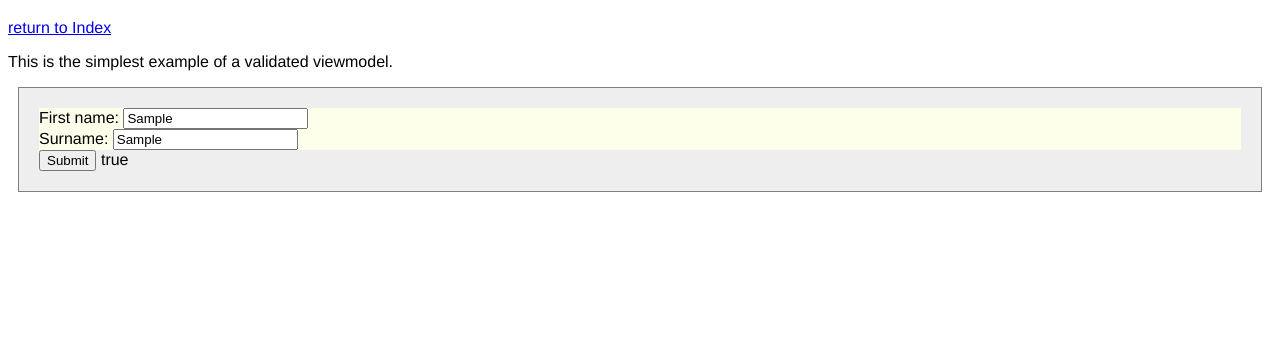
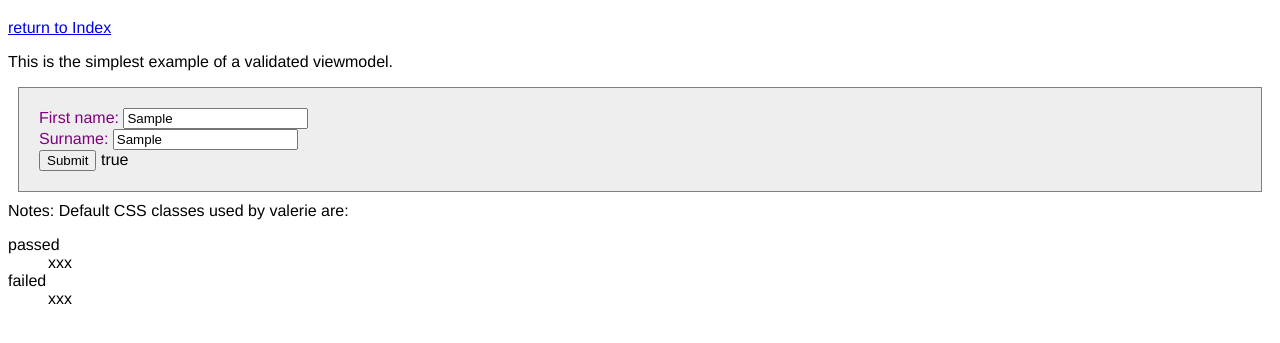
Before and after one commit to conficient/Valerie-examples, a plain HTML site: page valerie-examples/simple-example.html in a window 1280 px wide. Both pictures are taken after typing "Sample", "Sample" into the empty fields and a click on the button "Submit". Shown: the part 61-404 px from the top of the page. Drawn offline with Linux system fonts and the light colour scheme.

Commit message:
Tweaked css a bit

```diff
--- a/valerie-examples/basic.css
+++ b/valerie-examples/basic.css
@@ -1,16 +1,16 @@
 
 /* css classes for valerie */
-
-.error {
-    color: red;
-}
 
 .failed {
     color: red;
 }
 
+.passed {
+    color: green;
+}
+
 .touched {
-    background-color: #feffea
+    color: purple;
 }
 
 .failed.untouched {
--- a/valerie-examples/simple-example.html
+++ b/valerie-examples/simple-example.html
@@ -32,6 +32,16 @@
         <span data-bind="text: validation().passed()"></span>
     </form>
 
+    <div>
+        Notes:
+        Default CSS classes used by valerie are:
+        <dl>
+            <dt>passed</dt>
+            <dd>xxx</dd>
+            <dt>failed</dt>
+            <dd>xxx</dd>
+        </dl>
+    </div>
 
     <script type="text/javascript">
         /*
```
